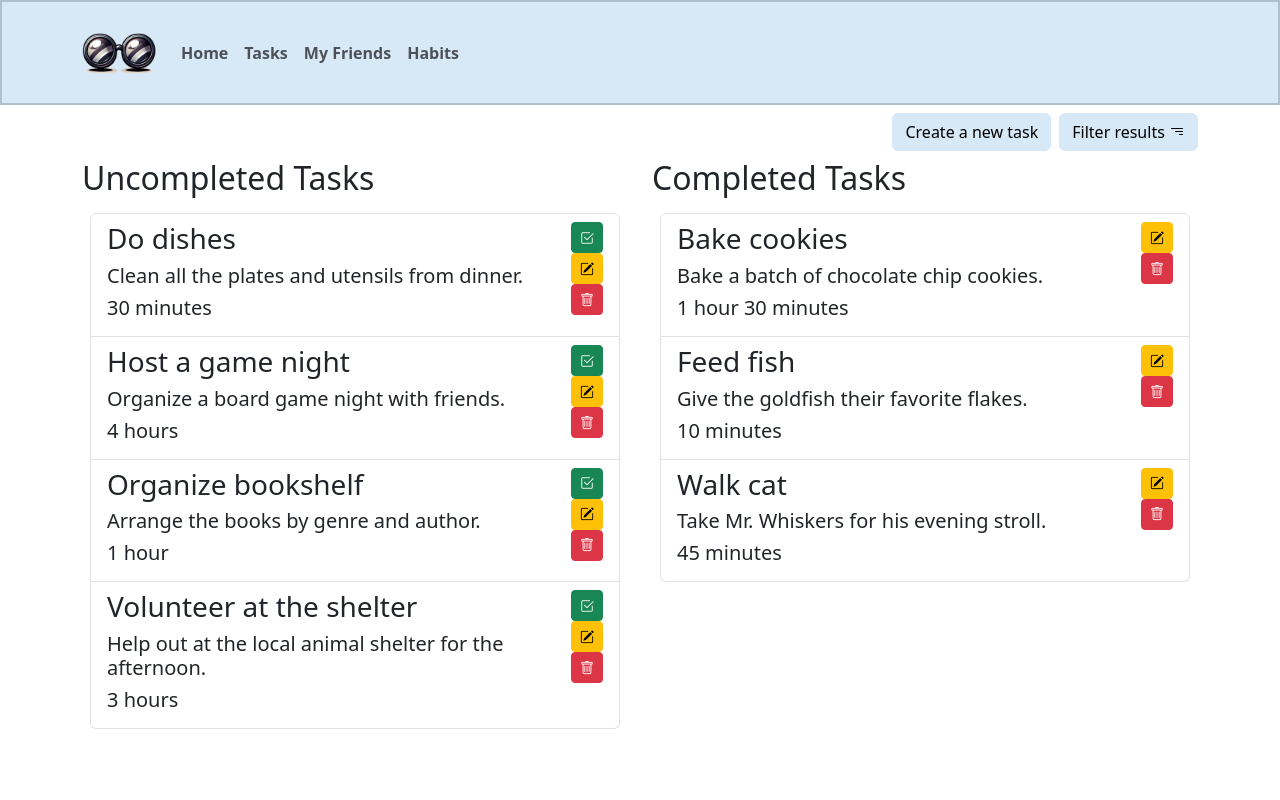
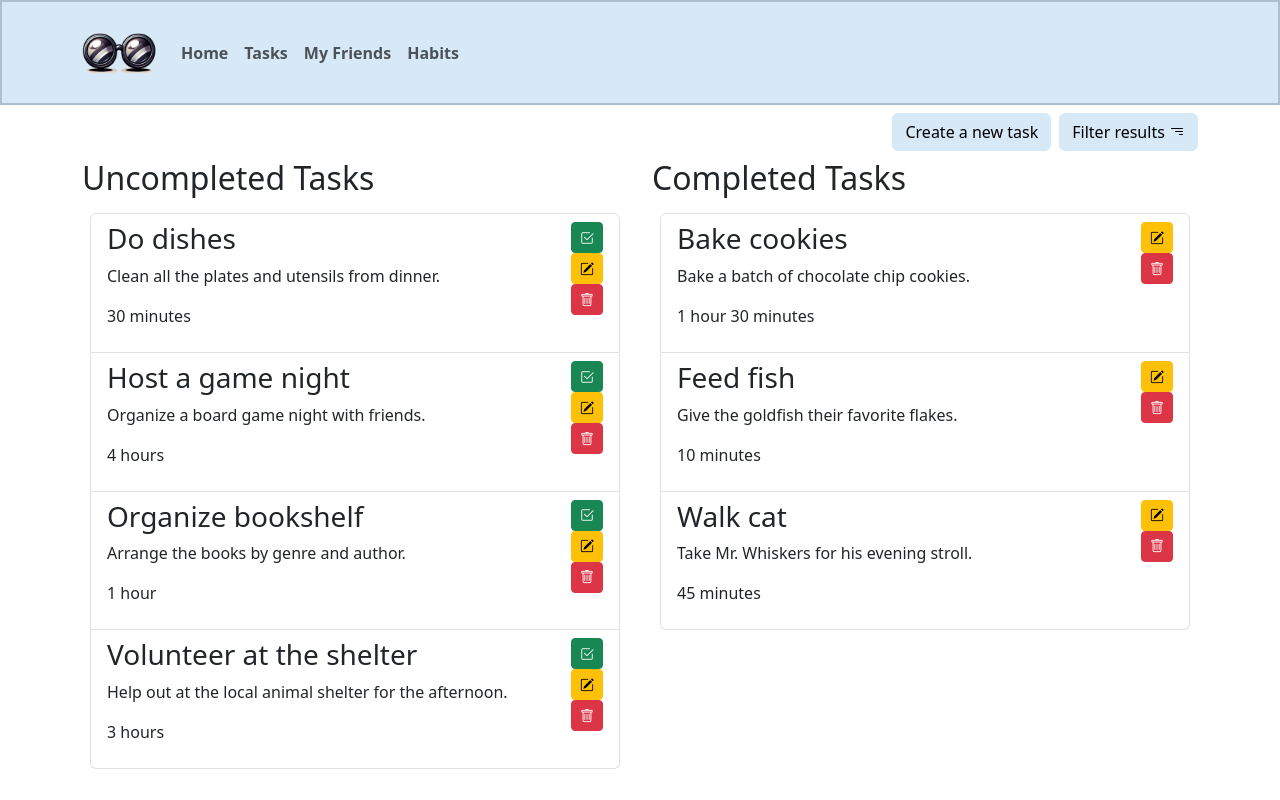
Before and after one commit to doctorbond2/GRUPPARBETE-Project-Morfjus, a React (Vite) app: page /tasks in a window 1280 px wide. Built offline with nearby package versions, Linux system fonts and the light colour scheme.

Commit message:
requiredFields

```diff
--- a/src/components/tasksComp/Task.jsx
+++ b/src/components/tasksComp/Task.jsx
@@ -58,8 +58,8 @@ const Task = ({ task, onMarkAsCompleted, onSaveEdit, onRemoveTask }) => {
               <span>
                 <h3>{task.title}</h3>
               </span>
-              <h5>{task.description}</h5>
-              <h5>{formatTime(task.estimatedTime)}</h5>
+              <p>{task.description}</p>
+              <p>{formatTime(task.estimatedTime)}</p>
             </>
           )}
         </Col>
--- a/src/components/tasksComp/TaskForms.jsx
+++ b/src/components/tasksComp/TaskForms.jsx
@@ -49,6 +49,7 @@ const TaskForms = ({ handleTimeChange, formatTime, minutes, addTask }) => {
         <InputGroup>
           {" "}
           <Form.Control
+            required
             placeholder="Task title"
             value={title}
             onChange={(e) => setTitle(e.target.value)}
```
